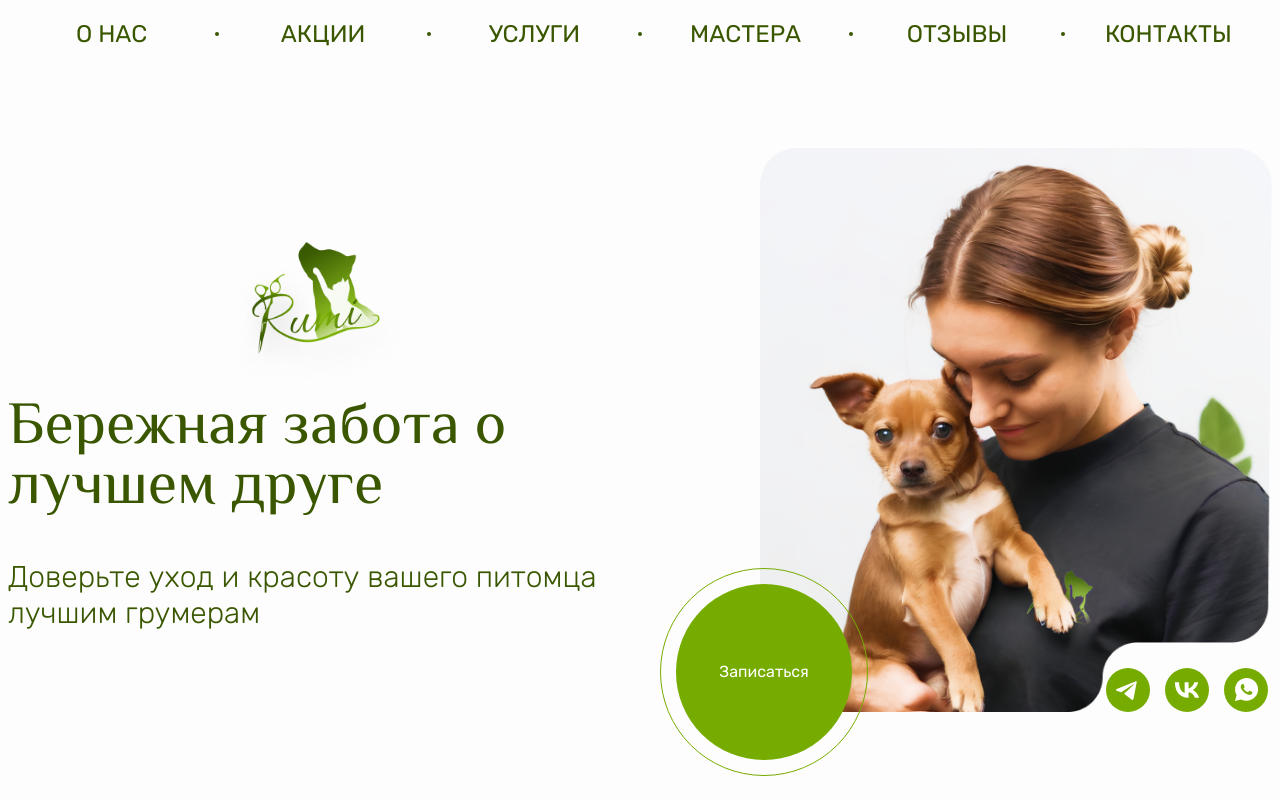
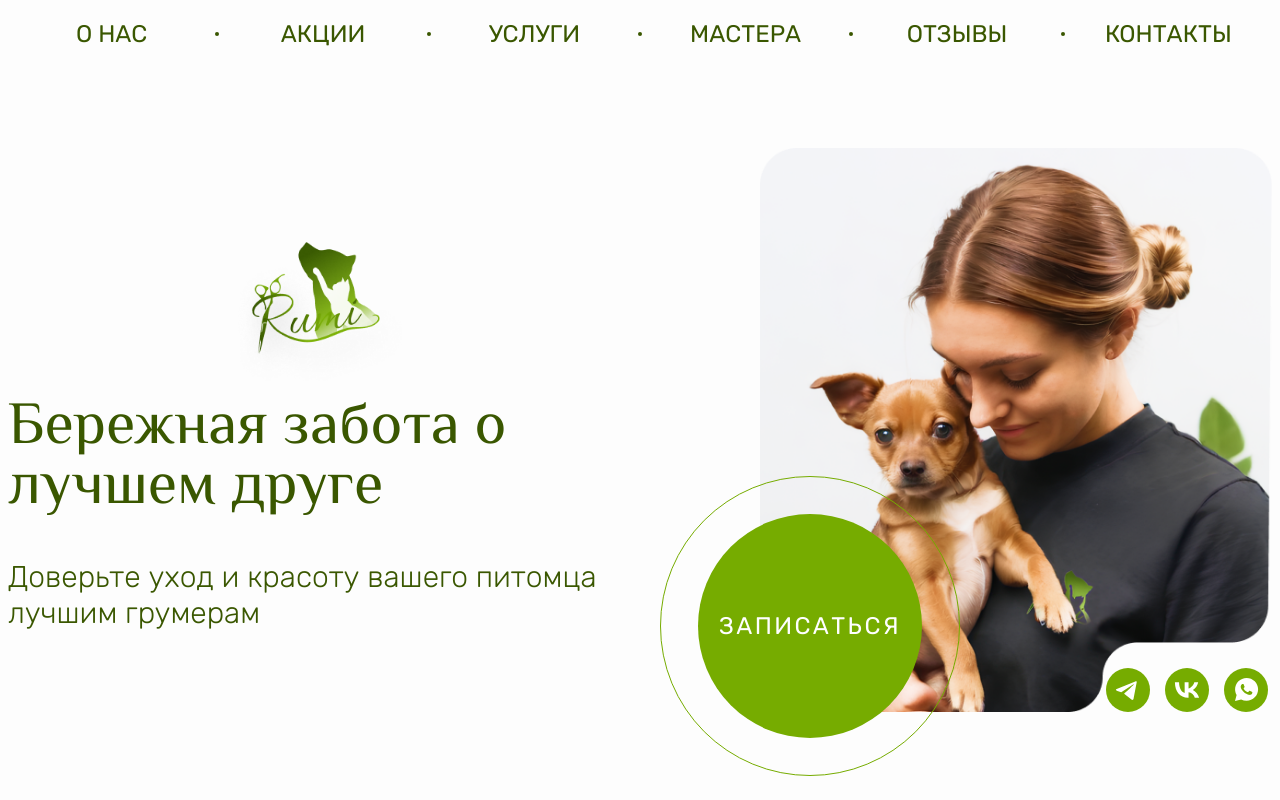
Before and after one commit to maxim-semikov/rumi, a Next.js app: page / in a window 1280 px wide. Shown: the top 800 px of the page. Built offline with nearby package versions, Linux system fonts and the light colour scheme.

Commit message:
fix MakeAnAppointmentBtn

```diff
--- a/src/components/buttons/makeAnAppointmentBtn.tsx
+++ b/src/components/buttons/makeAnAppointmentBtn.tsx
@@ -1,14 +1,12 @@
 
 export const MakeAnAppointmentBtn = () => (
     <div
-        className={'group absolute bottom-[-4rem] left-0 size-52 border border-rumi-light rounded-full' +
-            ' flex' +
-            ' justify-center items-center cursor-pointer hover:bg-rumi-light'}
+        className={'group absolute bottom-[-4rem] left-0 size-[300px] border border-rumi-light rounded-full' +
+            ' flex justify-center items-center cursor-pointer hover:border-4'}
     >
         <div
-            className={'size-44 bg-rumi-light rounded-full text-white flex justify-center items-center' +
-                ' group-hover:border' +
-                ' border-white'}
+            className={'size-56 bg-rumi-light rounded-full text-white flex justify-center items-center' +
+                ' uppercase text-2xl tracking-widest'}
         >
             Записаться
         </div>
```
